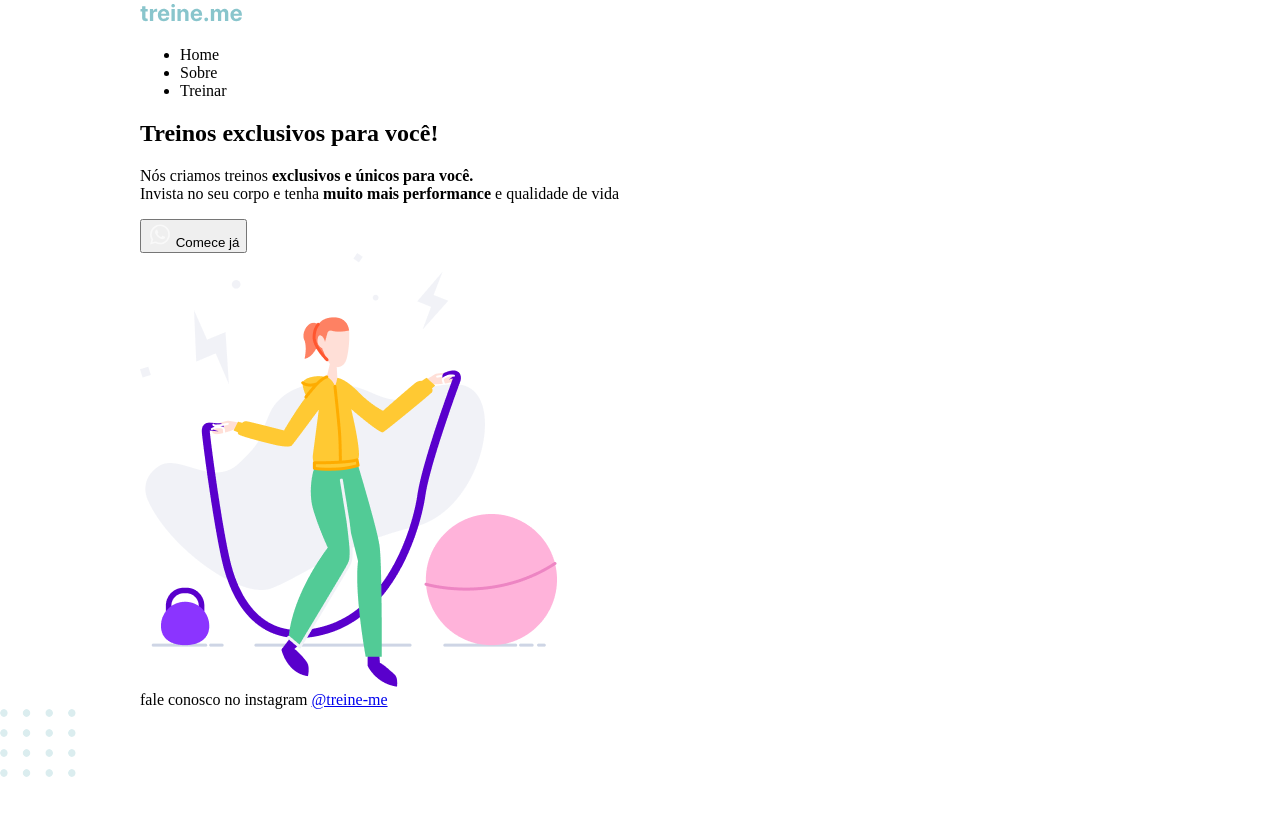
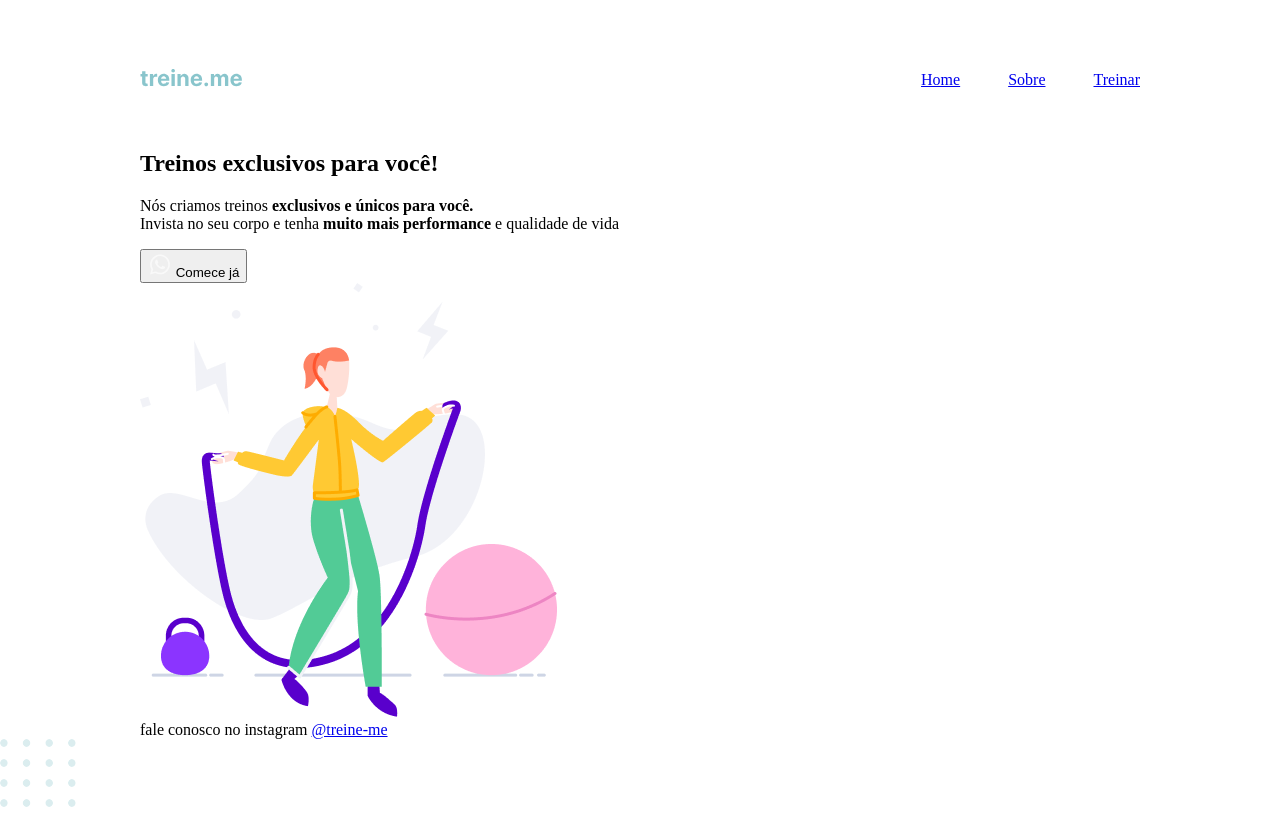
Before and after one commit to VitoriaCaminha/Explorer, a plain HTML site: page Projeto02/index.html in a window 1280 px wide. Before the commit the page ends 800 px from the top, so only its background shows below. Drawn offline with Linux system fonts and the light colour scheme.

Commit message:
improving accessibility

```diff
--- a/Projeto02/index.html
+++ b/Projeto02/index.html
@@ -10,12 +10,14 @@
   <body>
     <div class="page">
       <header>
-        <img src="images/logo.svg" alt="Treine.me" />
         <nav>
+          <a id="logo" href="#">
+            <img src="images/logo.svg" alt="Treine.me" />
+          </a>
           <ul>
-            <li>Home</li>
-            <li>Sobre</li>
-            <li>Treinar</li>
+            <li><a href="#">Home</a></li>
+            <li><a href="#">Sobre</a></li>
+            <li><a href="#">Treinar</a></li>
           </ul>
         </nav>
       </header>
--- a/Projeto02/style.css
+++ b/Projeto02/style.css
@@ -1,8 +1,24 @@
 body {
   margin: 0;
+  padding: 0;
 }
 
 .page {
   width: 1000px;
-  margin: auto;
+  margin: 65px auto 0;
 }
+
+nav {
+  display: flex;
+  justify-content: space-between;
+  align-items: center;
+  margin-bottom: 55px;
+}
+
+ul {
+  list-style: none;
+  display: flex;
+  gap: 48px;
+  margin: 0;
+  padding: 0;
+}
```
